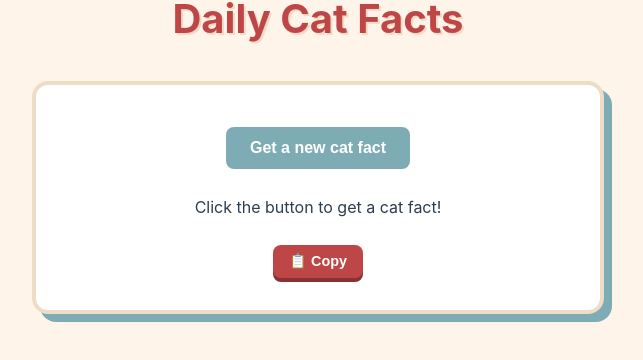
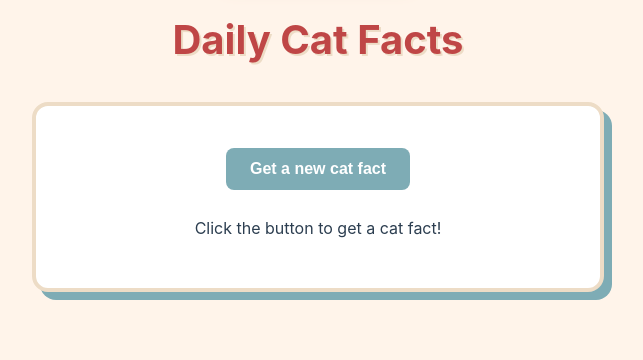
Before and after one commit to Anuska86/cat-fact, a React (Vite) app in the folder cat-fact/: page / in a window 1280 px wide. Shown: the part 332-692 px from the top of the page, without its empty margins (322-965 px from the left). Built offline with nearby package versions, Linux system fonts and the light colour scheme.

Commit message:
copy btn

```diff
--- a/cat-fact/src/App.tsx
+++ b/cat-fact/src/App.tsx
@@ -84,9 +84,12 @@ function App() {
               : "Click the button to get a cat fact!"}
           </p>
         )}
-        <button className="copy-btn" onClick={copyToClipboard}>
-          📋 Copy
-        </button>
+
+        {catData && (
+          <button className="copy-btn" onClick={copyToClipboard}>
+            📋 Copy
+          </button>
+        )}
       </div>
     </div>
   );
```
